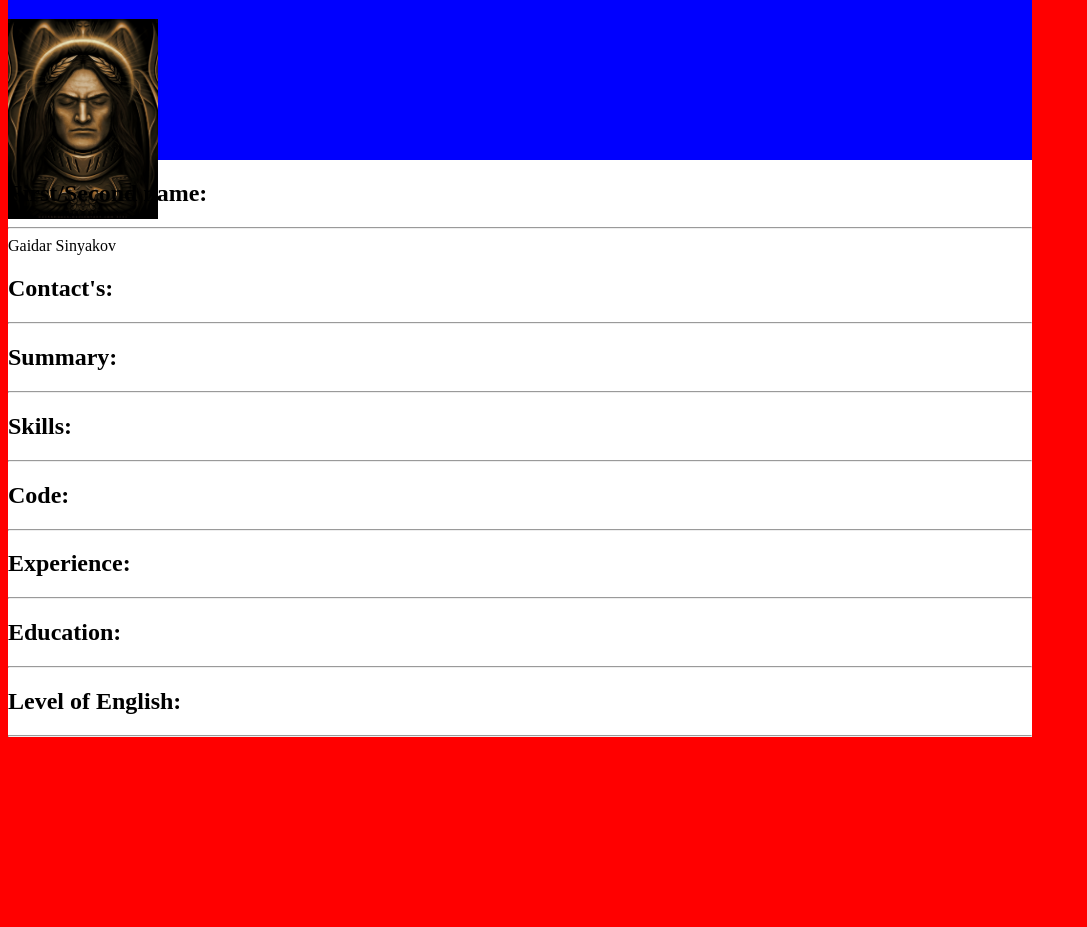
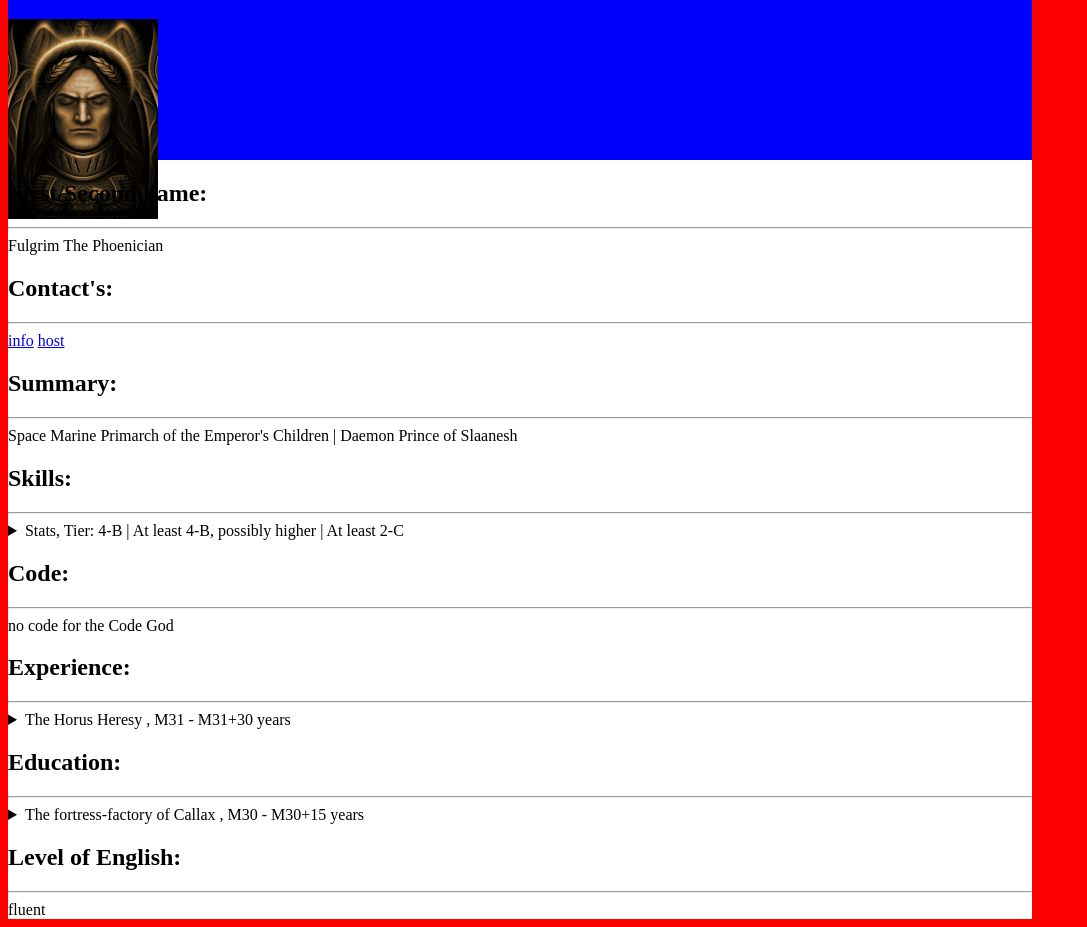
Before and after one commit to magnusducatuslt/rsschool-2019Q1-cv, a plain HTML site: page index.html in a window 1280 px wide. Shown: the part 61-988 px from the top of the page, without its empty margins (0-1087 px from the left). Before the commit the page ends 806 px from the top, so only its background shows below. Drawn offline with Linux system fonts and the light colour scheme.

Commit message:
feat: add all info

```diff
--- a/index.html
+++ b/index.html
@@ -9,27 +9,58 @@
     <main class="container" itemscope itemtype="http://schema.org/Person">
       <header>
         <h1>rsschool-2019Q1-cv</h1>
-        <img src="./assets/img/junior.jpg" />
+        <img itemprop="image" src="./assets/img/junior.jpg" />
       </header>
       <section>
         <h2>First/Second name:</h2>
         <hr />
-        <span itemprop="givenName">Gaidar</span>
-        <span itemprop="familyName">Sinyakov</span>
+        <span itemprop="givenName">Fulgrim</span>
+        <span itemprop="familyName">The Phoenician</span>
         <h2>Contact's:</h2>
         <hr />
+        <a href="https://warhammer40k.fandom.com/wiki/Fulgrim" itemprop="url">info</a>
+        <a href="https://warhammer40k.fandom.com/wiki/Eye_of_Terror" itemprop="sameAs">host</a>
         <h2>Summary:</h2>
         <hr />
+        Space Marine Primarch of the Emperor's Children | Daemon Prince of Slaanesh
         <h2>Skills:</h2>
         <hr />
+        <details>
+                <summary>
+                    <span itemprop="alumniOf" itemscope itemtype="http://schema.org/Thing"></span>
+                    <link href="https://vsbattles.fandom.com/wiki/Fulgrim" itemprop="url">
+                    <span itemprop="name"> Stats</span>, <span itemprop="characterAttribute"> Tier: 4-B | At least 4-B, possibly higher | At least 2-C
+                        </span>
+                </summary>
+        </details>
         <h2>Code:</h2>
         <hr />
+        no code for the Code God
         <h2>Experience:</h2>
         <hr />
+        <details>
+                <summary>
+                    <span itemprop="alumniOf" itemscope itemtype="http://schema.org/EducationalOrganization">
+                    <link href="https://en.wikipedia.org/wiki/The_Horus_Heresy_(novels)" itemprop="url">
+                    <span itemprop="name"> The Horus Heresy </span>,
+                    <time>M31 - M31+30 years</time>
+                </summary>
+                The rebellion against Imperial Compliance on the world of Istvaan III.
+        </details>
         <h2>Education:</h2>
         <hr />
+        <details>
+            <summary>
+                <span itemprop="alumniOf" itemscope itemtype="http://schema.org/EducationalOrganization">
+                <link href="https://warhammer40k.fandom.com/wiki/Chemos" itemprop="url">
+                <span itemprop="name"> The fortress-factory of Callax </span>,
+                <time>M30 - M30+15 years</time>
+            </summary>
+            Learning of the gradual deterioration of both Callax and all the other settlements of Chemos.
+        </details>
         <h2>Level of English:</h2>
         <hr />
+        <span itemprop="knowsLanguage">fluent</span>
       </section>
       <footer></footer>
     </main>
```
